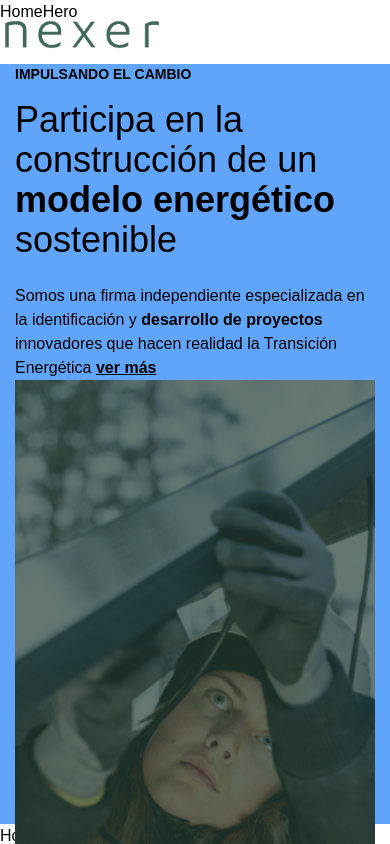
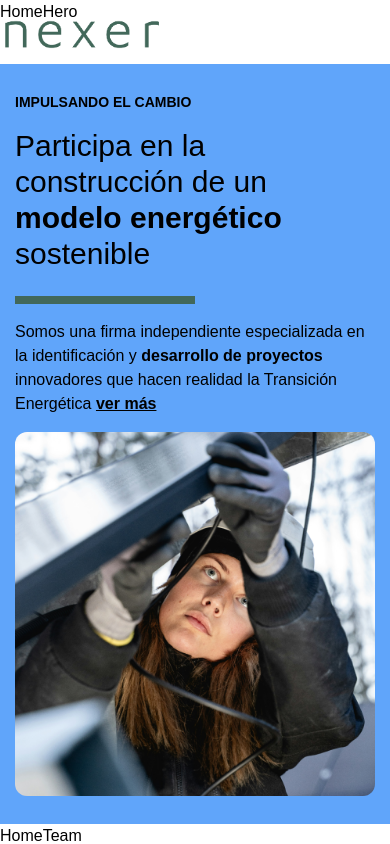
Before and after one commit to Lindapazw/nexer, a Next.js app: page / in a window 390 px wide. Shown: the top 844 px of the page. Built offline with nearby package versions, Linux system fonts and the light colour scheme.

Commit message:
feat: about mobile design

```diff
--- a/src/app/_components/about.tsx
+++ b/src/app/_components/about.tsx
@@ -2,27 +2,27 @@ import Image from "next/image";
 
 const HomeAbout = () => {
   return (
-    <section className="container h-[90vh] bg-blue-400 mx-auto">
+    <section className="container h-[90vh] bg-blue-400 flex flex-col justify-center items-start py-4">
       <h3 className="h3">IMPULSANDO EL CAMBIO</h3>
       <h2 className="h2">
         Participa en la construcción de un{" "}
         <span className="span">modelo energético </span>
         sostenible
       </h2>
-      <p className="p">
+      <div className="w-1/2 bg-accent h-2"></div>
+      <p className="p py-4">
         Somos una firma independiente especializada en la identificación y
         <span className="span"> desarrollo de proyectos </span> innovadores que
         hacen realidad la Transición Energética{" "}
         <span className="span underline">ver más</span>
       </p>
 
-      <div className="relative w-full h-full">
-        {" "}
+      <div className="relative w-full h-[50%]">
         <Image
-          src="/images/about.png"
-          alt="about nexer image"
+          src="/images/about2.png"
+          alt="about Nexer image"
           fill
-          className="object-cover w-full h-full"
+          className="object-cover rounded-xl"
         />
       </div>
     </section>
--- a/src/app/globals.css
+++ b/src/app/globals.css
@@ -76,7 +76,7 @@ body {
     @apply text-4xl xl:text-[64px] mb-6 font-bold;
   }
   .h2 {
-    @apply text-4xl mb-6 font-normal;
+    @apply text-3xl mb-6 font-normal;
   }
   .h3 {
     @apply text-sm lg:text-xl mb-4 font-semibold;
```
